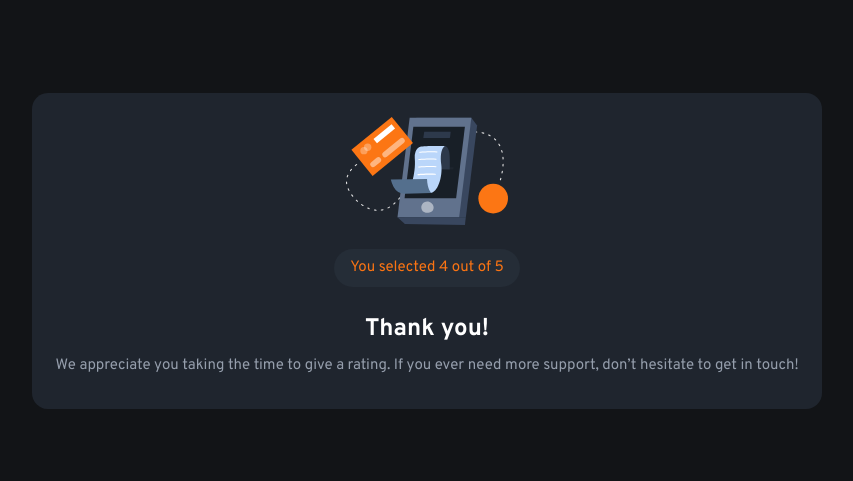
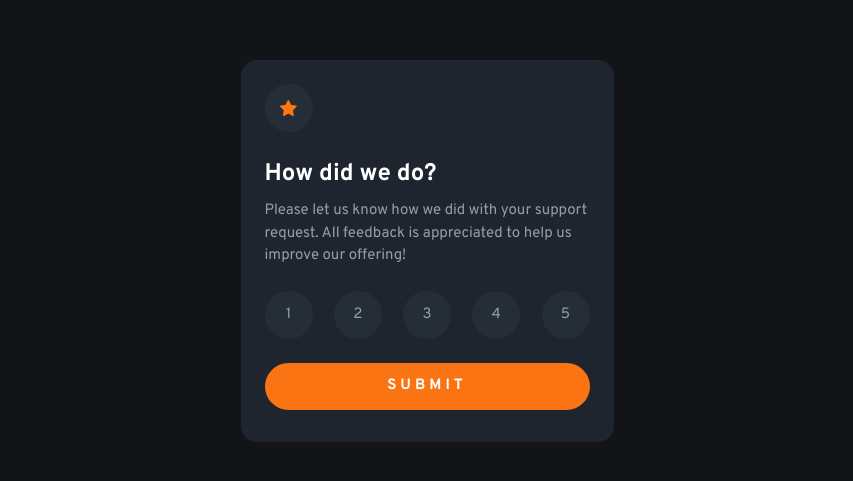
Before and after one commit to Elian-A/FM-interactive-rating, a React (Vite) app: page / in a window 1280 px wide. Shown: the part 149-630 px from the top of the page, without its empty margins (213-1066 px from the left). Built offline with nearby package versions, Linux system fonts and the light colour scheme.

Commit message:
Finish styles for resposive behavior

```diff
--- a/src/App.tsx
+++ b/src/App.tsx
@@ -6,8 +6,8 @@ function App() {
   return (
     <div className="app">
       <div className="card-wrapper">
-        {/* <Rating /> */}
-        <ThankYou />
+        <Rating />
+        {/* <ThankYou /> */}
       </div>
     </div>
   );
--- a/src/components/optionWrapper/optionWrapper.styles.css
+++ b/src/components/optionWrapper/optionWrapper.styles.css
@@ -1,5 +1,5 @@
 .option-wrapper {
-  width: 2.8rem;
+  width: 3rem;
   aspect-ratio: 1;
 
   background: var(--clr-neutral-700);
--- a/src/components/rating/rating.styles.css
+++ b/src/components/rating/rating.styles.css
@@ -1,4 +1,5 @@
 .rating {
+  max-width: 373px;
   padding: 1.5rem 1.5rem 2rem;
   display: grid;
   gap: 1.5rem;
--- a/src/components/thankYou/thankYou.component.tsx
+++ b/src/components/thankYou/thankYou.component.tsx
@@ -9,7 +9,7 @@ const ThankYou = () => {
       <div className="selected-rating">
         <p>You selected 4 out of 5</p>
       </div>
-      <div className="text-wrapper">
+      <div className="text-wrapper text-center">
         <h3 className="title">Thank you!</h3>
         <p>
           We appreciate you taking the time to give a rating. If you ever need
--- a/src/components/thankYou/thankYou.styles.css
+++ b/src/components/thankYou/thankYou.styles.css
@@ -1,4 +1,8 @@
+.text-center {
+  text-align: center;
+}
 .thank-you {
+  max-width: 395px;
   padding: 1.5rem 1.5rem 2rem;
   display: grid;
   gap: 1.5rem;
@@ -14,9 +18,14 @@
 .text-wrapper {
   display: grid;
   gap: 0.5rem;
-  text-align: center;
 }
 .title {
   color: var(--clr-neutral-100);
   font-size: 1.5rem;
 }
+
+@media (min-width: 425px) {
+  .thank-you {
+    gap: 2rem;
+  }
+}
```
